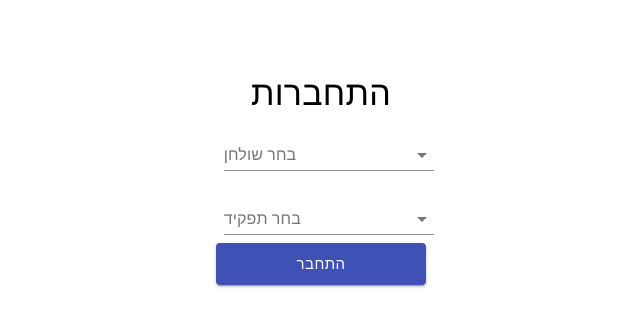
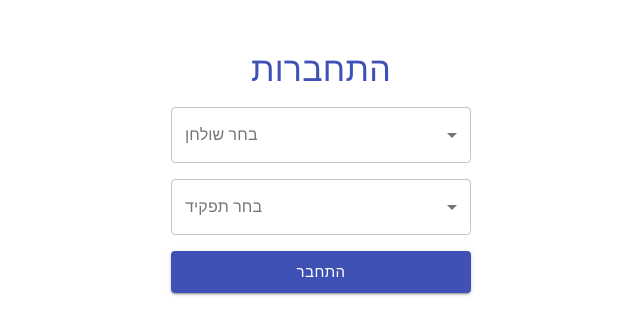
Before and after one commit to bardromi/dashboard-client, a React (Create React App) app: page /login in a window 1280 px wide. Shown: the part 189-524 px from the top of the page, without its empty margins (319-959 px from the left). Built offline with nearby package versions, Linux system fonts and the light colour scheme.

Commit message:
structured the code as components Added mock of http call

```diff
--- a/package.json
+++ b/package.json
@@ -4,6 +4,7 @@
   "private": true,
   "dependencies": {
     "@material-ui/core": "^4.11.0",
+    "@material-ui/icons": "^4.9.1",
     "@testing-library/jest-dom": "^4.2.4",
     "@testing-library/react": "^9.5.0",
     "@testing-library/user-event": "^7.2.1",
--- a/src/App.js
+++ b/src/App.js
@@ -1,5 +1,5 @@
 import React from 'react';
-import Login from './components/Login.tsx';
+import Login from './components/Login';
 
 import {
   BrowserRouter as Router,
--- /dev/null
+++ b/src/MOCK.js
@@ -0,0 +1,19 @@
+const desksList = [
+    'desk1',
+    'desk2',
+    'desk3'
+];
+
+const rolesList = [
+    'role1',
+    'role2',
+    'role3'
+];
+
+export async function getDesks(){
+    return desksList;
+}
+
+export async function getRoles(){
+    return rolesList;
+}
--- /dev/null
+++ b/src/components/Login.js
@@ -0,0 +1,91 @@
+import React, { useState, useEffect } from 'react';
+import { makeStyles, createStyles } from '@material-ui/core/styles';
+import { Grid, Button, Typography } from '@material-ui/core';
+import LoginSelector from './LoginSelector';
+import { getDesks, getRoles } from '../MOCK';
+
+const useStyles = makeStyles((theme) =>
+    createStyles({
+        container: {
+            display: "flex",
+            minHeight: '90vh',
+        },
+        formControl: {
+            minWidth: 300,
+        },
+        button: {
+            minWidth: 300,
+        },
+    }),
+);
+
+const Login = () => {
+    const classes = useStyles();
+
+    const [state, setstate] = useState({ desk: "", role: "" })
+    const [desks, setDesks] = useState([]);
+    const [roles, setRoles] = useState([]);
+
+    useEffect(() => {
+        (async function getData() {
+            const desks = await getDesks();
+            setDesks(desks);
+        })()
+    }, [desks])
+
+    useEffect(() => {
+        (async function getData() {
+            const desks = await getRoles();
+            setRoles(desks);
+        })()
+    }, [roles])
+
+    const handleFormChange = event => {
+        setstate({
+            ...state,
+            [event.target.name]: event.target.value
+        })
+    }
+
+    const { desk, role } = state;
+
+    return (
+        <Grid
+            container
+            direction="column"
+            alignItems="center"
+            justify="center"
+            spacing={2}
+            className={classes.container}
+        >
+            <Grid item xs={12}>
+                <Typography variant="h4" color="primary" align="center">התחברות</Typography>
+            </Grid>
+            <Grid item xs={12}>
+                <LoginSelector
+                    list={desks}
+                    name="desk"
+                    value={desk}
+                    handleFormChange={handleFormChange}
+                    text="בחר שולחן"
+                />
+            </Grid>
+            <Grid item xs={12}>
+                <LoginSelector
+                    list={roles}
+                    name="role"
+                    value={role}
+                    handleFormChange={handleFormChange}
+                    text="בחר תפקיד"
+                />
+            </Grid>
+            <Grid item>
+                <Button className={classes.button} size="large" color="primary" variant="contained" fullWidth={true}>
+                    התחבר
+                </Button>
+            </Grid>
+        </Grid>
+    );
+}
+
+export default Login;
--- a/src/components/Login.tsx
+++ /dev/null
@@ -1,72 +0,0 @@
-import React, { useState } from 'react';
-import { makeStyles, createStyles, Theme } from '@material-ui/core/styles';
-import { Grid, Button, Typography, FormControl, InputLabel, Select, MenuItem } from '@material-ui/core';
-
-const useStyles = makeStyles((theme: Theme) =>
-    createStyles({
-        container: {
-            minHeight: '90vh',
-        },
-        formControl: {
-            margin: theme.spacing(1),
-            minWidth: 120,
-        },
-        selectEmpty: {
-            marginTop: theme.spacing(2),
-        },
-        inputRight: {
-            textAlign: 'right',
-            alignContent: 'right'
-        }
-    }),
-);
-
-const Login = () => {
-    const classes = useStyles();
-
-    const [state, setstate] = useState({ desk: 1, position: 1 })
-    const handleClick = event =>
-        setstate({
-            ...state,
-            [event.target.name]: state[event.target.value]
-        })
-
-    const { desk, position } = state;
-
-    return (
-        <Grid
-            container
-            spacing={0}
-            // direction="column"
-            alignItems="center"
-            justify="center"
-            className={classes.container}
-        >
-            <Grid item xs={2}>
-                <Typography variant="h4" align="center">התחברות</Typography>
-                <FormControl className={classes.formControl} fullWidth={true}>
-                    <InputLabel>בחר שולחן</InputLabel>
-                    <Select name="desk">
-                        <MenuItem value={1}>1</MenuItem>
-                        <MenuItem value={2}>2</MenuItem>
-                        <MenuItem value={3}>3</MenuItem>
-                    </Select>
-                </FormControl>
-                <FormControl className={classes.formControl} fullWidth={true}>
-                    <InputLabel>בחר תפקיד</InputLabel>
-                    <Select name="position">
-                        <MenuItem value={4}>4</MenuItem>
-                        <MenuItem value={5}>5</MenuItem>
-                        <MenuItem value={6}>6</MenuItem>
-                    </Select>
-                </FormControl>
-                <Button size="large" color="primary" variant="contained" fullWidth={true}>
-                    התחבר
-                </Button>
-            </Grid>
-
-        </Grid>
-    );
-}
-
-export default Login;
--- /dev/null
+++ b/src/components/LoginSelector.js
@@ -0,0 +1,42 @@
+import React from 'react';
+import { FormControl, InputLabel, Select, MenuItem } from '@material-ui/core';
+import { makeStyles, createStyles } from '@material-ui/core/styles';
+
+const useStyles = makeStyles((theme) =>
+    createStyles({
+        container: {
+            display: "flex",
+            minHeight: '90vh',
+        },
+        formControl: {
+            minWidth: 300,
+        },
+        button: {
+            minWidth: 300,
+        },
+    }),
+);
+
+
+const LoginSelector = ({ list, value, handleFormChange, name, text }) => {
+    const classes = useStyles();
+
+    return (
+        <FormControl variant="outlined" className={classes.formControl} fullWidth={true}>
+            <InputLabel>{text}</InputLabel>
+            <Select
+                name={name}
+                onChange={handleFormChange}
+                value={value}
+            >
+                {
+                    list.map(el => (
+                        <MenuItem key={el} value={el}>{el}</MenuItem>
+                    ))
+                }
+            </Select>
+        </FormControl>
+    )
+}
+
+export default LoginSelector;
--- a/src/index.js
+++ b/src/index.js
@@ -3,8 +3,8 @@ import ReactDOM from 'react-dom';
 import App from './App';
 
 ReactDOM.render(
-  <React.StrictMode>
+  <>
     <App />
-  </React.StrictMode>,
+  </>,
   document.getElementById('root')
 );
```
Also changed, not shown: 1 other file (tests, documents, lock files or other folders).
